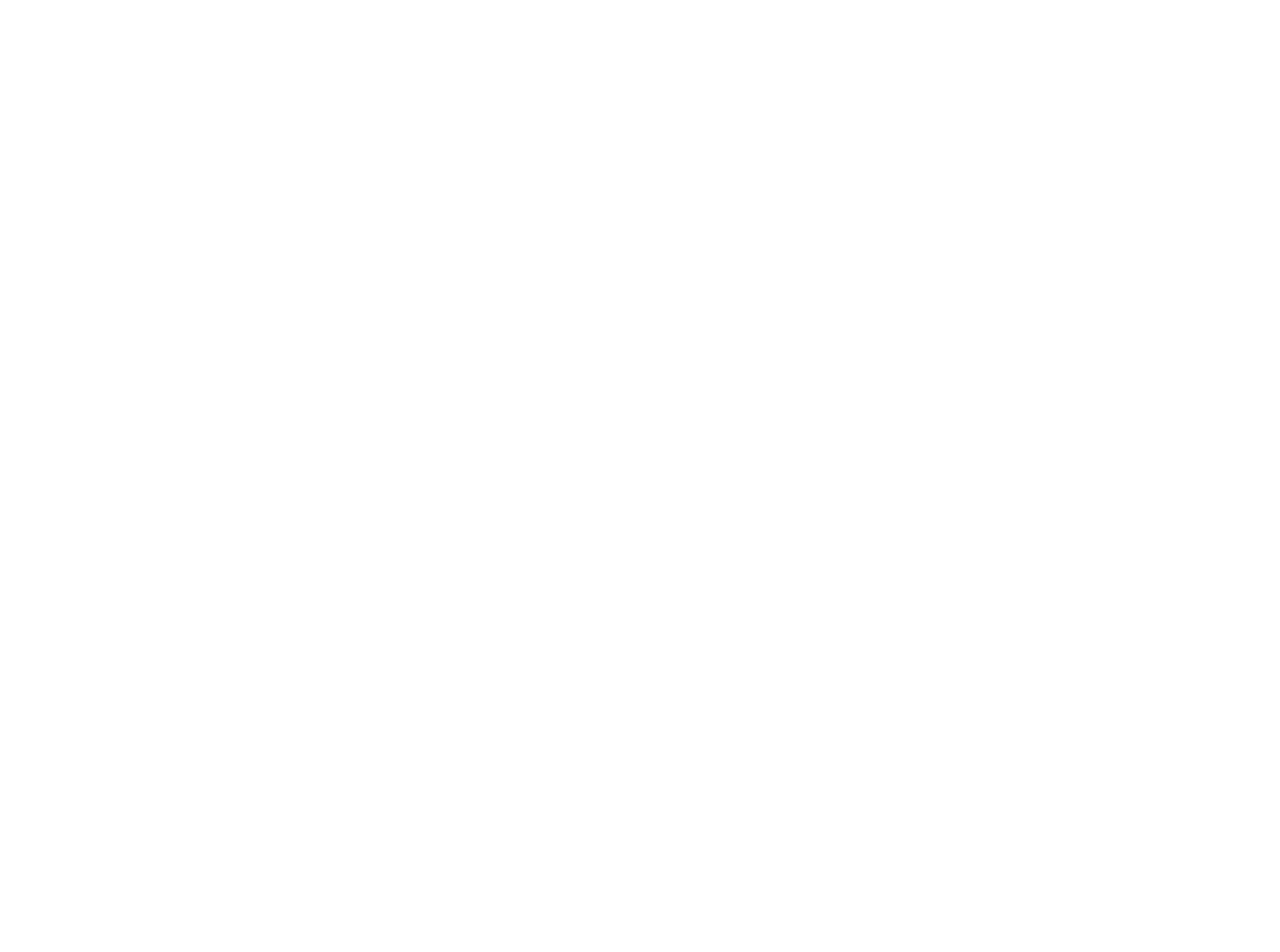
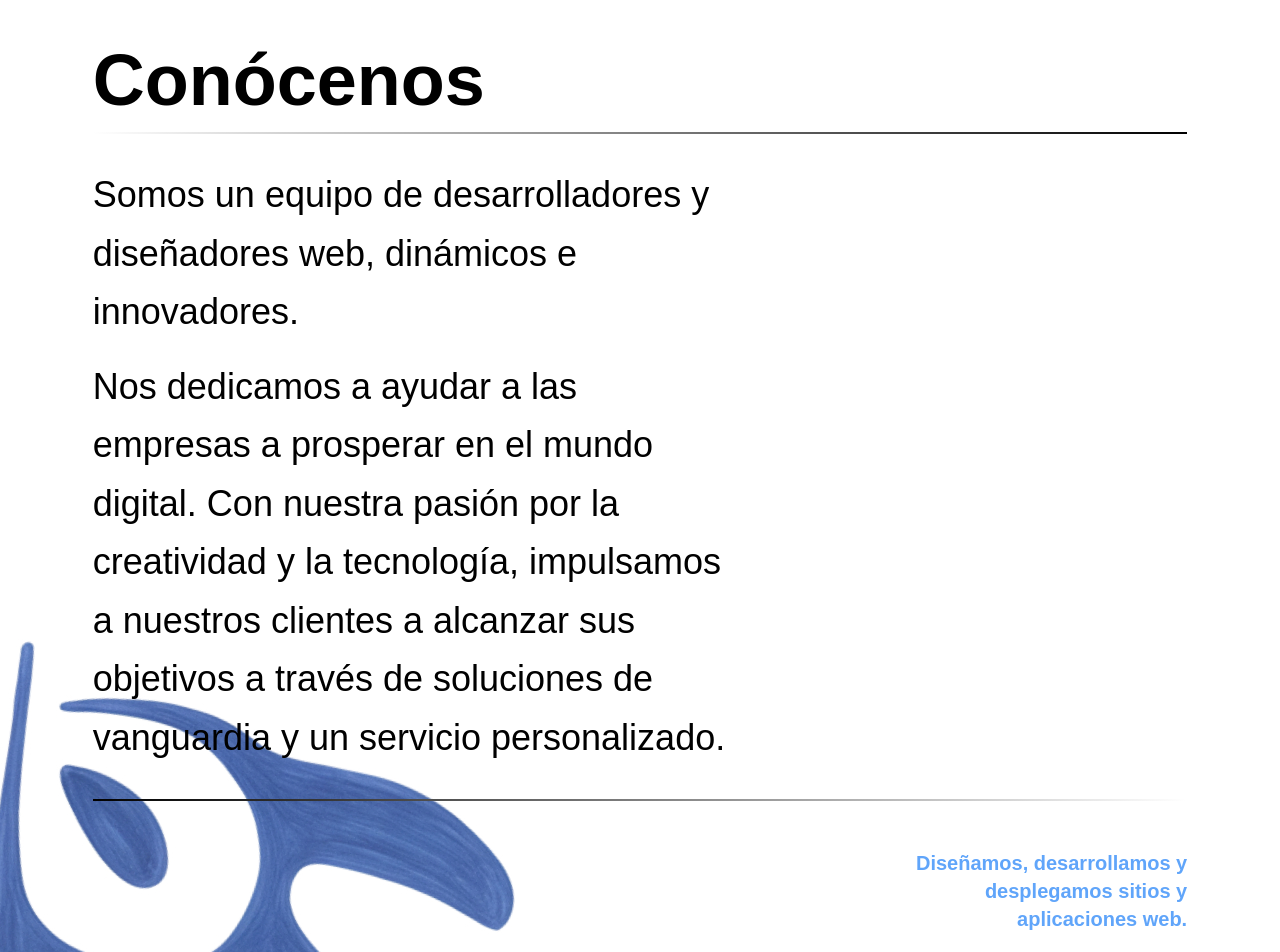
Before and after one commit to lluevenideas/portfolio_lluevenideas, a Next.js app in the folder lluevenideas/: page / in a window 1280 px wide. Shown: the part 820-1772 px from the top of the page. Before the commit the page ends 800 px from the top, so only its background shows below. Built offline with nearby package versions, Linux system fonts and the light colour scheme.

Commit message:
update demo conocenos section

```diff
--- a/lluevenideas/src/app/page.tsx
+++ b/lluevenideas/src/app/page.tsx
@@ -1,8 +1,9 @@
 import AboutUsSection from "@/components/AboutUsSection/AboutUsSection";
+import ConocenosSection from "@/components/ConocenosSection/ConocenosSection";
 export default function Home() {
   return (
     <div>
-      <AboutUsSection></AboutUsSection>
+      <AboutUsSection></AboutUsSection> <ConocenosSection></ConocenosSection>
     </div>
   );
 }
--- a/lluevenideas/src/components/AboutUsSection/AboutCard.tsx
+++ b/lluevenideas/src/components/AboutUsSection/AboutCard.tsx
@@ -8,7 +8,7 @@
   return (
     <div className="flex flex-col items-center text-center w-[30vw] content-center">
       <div
-        className={`${style} relative w-72 h-96 border-[8px] border-blue-500 overflow-hidden flex items-end justify-center z-0 hover:bg-blue-500`}
+        className={`${style} relative w-72 h-96 border-[8px] border-blue-400 overflow-hidden flex items-end justify-center z-0 hover:bg-blue-400`}
       >
         <Image
           src={bg}
--- a/lluevenideas/src/components/ConocenosSection/ConocenosSection.tsx
+++ b/lluevenideas/src/components/ConocenosSection/ConocenosSection.tsx
@@ -1,5 +1,41 @@
 const ConocenosSection = () => {
-  return <div>ConocenosSection</div>;
+  return (
+    <div
+      className="flex flex-col bg-white text-black w-full min-h-screen items-center px-8 py-16"
+      style={{
+        backgroundImage: `url('/conocenos.jpg')`,
+        backgroundPosition: "bottom left",
+        backgroundRepeat: "no-repeat",
+        backgroundSize: "auto",
+      }}
+    >
+      <div className="w-[90%] h-full flex flex-col items-start z-10">
+        <h1 className="text-7xl font-extrabold mb-4">Conócenos</h1>
+        <div className="w-full h-[2px] bg-gradient-to-r from-white to-black mb-8"></div>
+
+        <div className="text-4xl leading-relaxed mb-8 w-full sm:w-7/12">
+          <p className="mb-4">
+            Somos un equipo de desarrolladores y diseñadores web, dinámicos e
+            innovadores.
+          </p>
+          <p>
+            Nos dedicamos a ayudar a las empresas a prosperar en el mundo
+            digital. Con nuestra pasión por la creatividad y la tecnología,
+            impulsamos a nuestros clientes a alcanzar sus objetivos a través de
+            soluciones de vanguardia y un servicio personalizado.
+          </p>
+        </div>
+
+        <div className="w-full h-[2px] bg-gradient-to-r from-black to-white mb-8"></div>
+
+        <div className="flex w-full justify-end">
+          <p className="text-blue-400 text-xl font-semibold mt-4 text-right w-1/4">
+            Diseñamos, desarrollamos y desplegamos sitios y aplicaciones web.
+          </p>
+        </div>
+      </div>
+    </div>
+  );
 };
 
 export default ConocenosSection;
```
Also changed, not shown: lluevenideas/public/conocenos.jpg (added).
